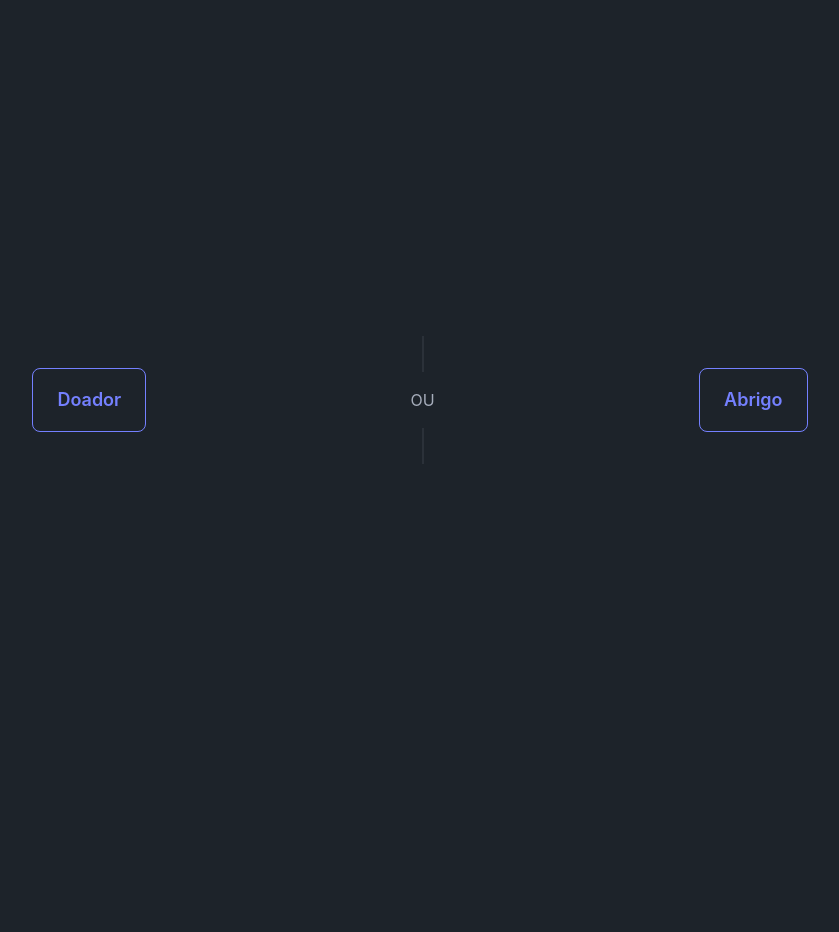
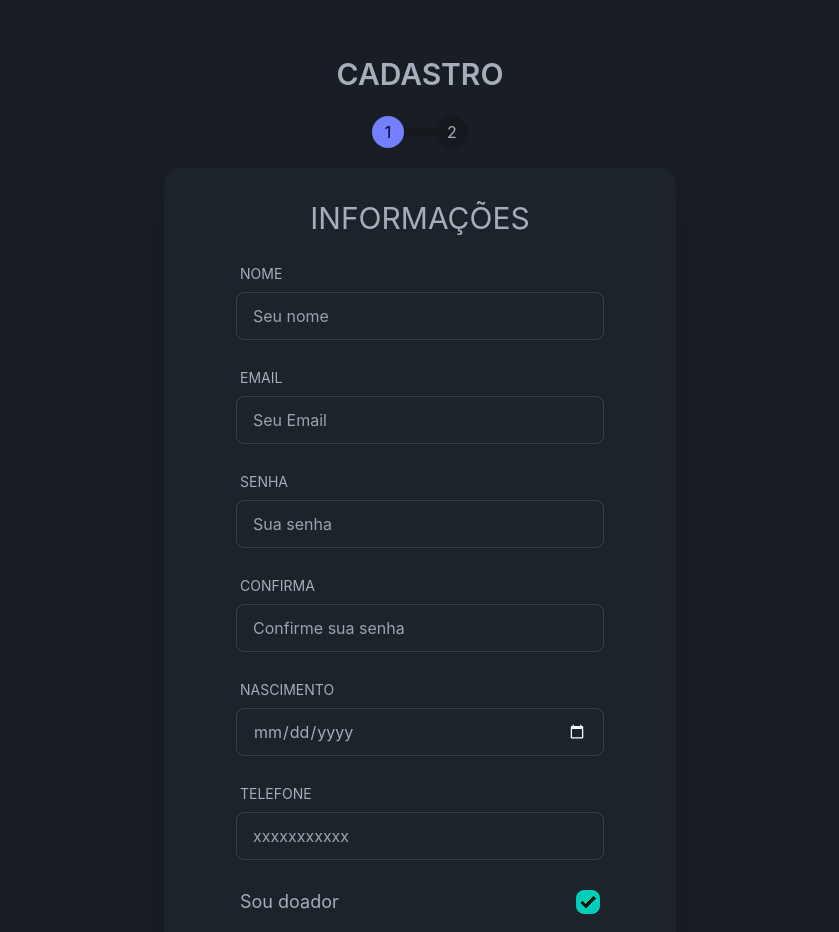
Before and after one commit to thiagoblauthferreira/CG-Front-end, a React (Create React App) app: page /cadastro in a window 1280 px wide. Shown: the top 932 px of the page, without its empty margins (220-1059 px from the left). Before the commit the page ends 800 px from the top, so only its background shows below. Built offline with nearby package versions, Linux system fonts and the light colour scheme.

Commit message:
adicionados telefone e chacagem de doador ou coordenador no registro de usuário, melhorando clean code e alterando rua para logradouro

```diff
--- a/package.json
+++ b/package.json
@@ -15,6 +15,7 @@
     "react": "^18.3.1",
     "react-dom": "^18.3.1",
     "react-hook-form": "^7.51.5",
+    "react-input-mask": "^2.0.4",
     "react-router-dom": "^6.23.1",
     "react-scripts": "5.0.1",
     "typescript": "^4.9.5",
--- a/src/App.tsx
+++ b/src/App.tsx
@@ -1,16 +1,14 @@
 import { Routes, Route, BrowserRouter as Router } from "react-router-dom";
 import "./App.css";
 import LoginPointScreen from "./pages/Login/login";
-import SignUpChoiceScreen from "./pages/Sign Up/signup";
-import SignUpDoadorScreen from "./pages/Sign Up/Doador/doador.signup";
+import SignUpScreen from "./pages/Sign Up/Doador/doador.signup";
 
 function App() {
   return (
     <Router>
       <Routes>
         <Route element={<LoginPointScreen />} path="/login"></Route>
-        <Route element={<SignUpChoiceScreen />} path="/cadastro"></Route>
-        <Route element={<SignUpDoadorScreen />} path="/cadastro/doador"></Route>
+        <Route element={<SignUpScreen />} path="/cadastro"></Route>
       </Routes>
     </Router>
   );
--- a/src/components/FormField.tsx
+++ b/src/components/FormField.tsx
@@ -1,3 +1,4 @@
+import { InputHTMLAttributes } from "react";
 import {
   FieldError,
   FieldValues,
@@ -6,17 +7,14 @@ import {
   UseFormSetError,
 } from "react-hook-form";
 
-interface FormFieldProps<T extends FieldValues> {
+interface FormFieldProps<T extends FieldValues> extends InputHTMLAttributes<HTMLInputElement> {
   error: FieldError | undefined;
   register: UseFormRegister<T>;
   setError: UseFormSetError<T>;
+  accept?: string;
   name: Path<T>;
-  type: React.HTMLInputTypeAttribute;
-  focus?: boolean;
-  placeHolder?: string;
   inputClassName?: string;
-  containerClassName?: string
-  pattern?: string;
+  containerClassName?: string;
 }
 
 function FormField<T extends FieldValues>(props: FormFieldProps<T>) {
@@ -25,14 +23,12 @@ function FormField<T extends FieldValues>(props: FormFieldProps<T>) {
       <label className="label">
         <span className="label-text uppercase">{props.name}</span>
       </label>
+
       <input
-        autoFocus={props.focus}
-        pattern={props.pattern}
-        type={props.type}
-        placeholder={props.placeHolder}
         {...props.register(props.name)}
+        {...props}
         className={`input input-bordered ${props.inputClassName} ${
-          (props.error && "input-error")
+          props.error && "input-error"
         }`}
       />
       <span className="text-error h-5 w-full text-sm pt-2">
@@ -43,5 +39,5 @@ function FormField<T extends FieldValues>(props: FormFieldProps<T>) {
 }
 
 export function FormFieldConstructor<T extends FieldValues>() {
-  return FormField<T>
+  return FormField<T>;
 }
--- a/src/pages/Login/login.tsx
+++ b/src/pages/Login/login.tsx
@@ -45,7 +45,7 @@ function LoginPointScreen(props: LoginComponentProps) {
               <FormField
                 name="email"
                 type="email"
-                placeHolder="Seu Email"
+                placeholder="Seu Email"
                 register={register}
                 setError={setError}
                 error={errors?.email}
@@ -54,7 +54,7 @@ function LoginPointScreen(props: LoginComponentProps) {
                 name="senha"
                 type="password"
                 register={register}
-                placeHolder="Sua senha"
+                placeholder="Sua senha"
                 setError={setError}
                 error={errors.senha}
               />
--- a/src/pages/Sign Up/Doador/SignUpSteps/Adress/AdressStep.tsx
+++ b/src/pages/Sign Up/Doador/SignUpSteps/Adress/AdressStep.tsx
@@ -16,9 +16,10 @@ interface AdressProps {
     setValues: Dispatch<SetStateAction<any>>;
     values: any;
   };
+  submitForm: false | Function;
 }
 
-function AdressStep({ steps, form }: AdressProps) {
+function AdressStep({ steps, form, submitForm }: AdressProps) {
   const {
     register,
     handleSubmit,
@@ -30,14 +31,16 @@ function AdressStep({ steps, form }: AdressProps) {
   });
 
   async function onSubmit(data: AdressInterface) {
-    steps.setCurrent(steps.current + 1);
-    form.setValues({ ...data, ...form.values });
-    console.log(form.values);
+    form.setValues({ ...form.values, endereco: data });
+    if (submitForm) submitForm(form.values);
   }
 
   const FormField = FormFieldConstructor<AdressInterface>();
   return (
-    <form onSubmit={handleSubmit(onSubmit)} className="flex flex-col justify-center">
+    <form
+      onSubmit={handleSubmit(onSubmit)}
+      className="flex flex-col justify-center"
+    >
       <h1 className="text-3xl uppercase pb-5 text-center bold">Endereço</h1>
       <FormField
         error={errors?.CEP}
@@ -45,17 +48,17 @@ function AdressStep({ steps, form }: AdressProps) {
         setError={setError}
         name="CEP"
         type="text"
-        placeHolder="CEP"
+        placeholder="CEP"
       />
-      <div className="flex w-full fex-row items-center">
+      <div className="grid grid-cols-4 gap-1">
         <FormField
           name="cidade"
           type="text"
-          placeHolder="Cidade"
+          placeholder="Cidade"
           error={errors?.cidade}
           register={register}
           setError={setError}
-          containerClassName="w-full"
+          containerClassName="col-span-3"
         />
         <SelectInput
           error={errors?.estado as FieldError | undefined}
@@ -63,38 +66,50 @@ function AdressStep({ steps, form }: AdressProps) {
           setError={setError}
           name="estado"
           items={Estados}
-          className="ml-1"
+          className="col-span-1"
         />
       </div>
       <FormField
         name="bairro"
         type="text"
-        placeHolder="Bairro"
+        placeholder="Bairro"
         error={errors?.bairro}
         register={register}
         setError={setError}
       />
-      <div className="flex fex-row items-center">
+      <div className="grid grid-cols-4 gap-1">
         <FormField
-          error={errors?.rua}
+          error={errors?.logradouro}
           register={register}
           setError={setError}
-          name="rua"
+          name="logradouro"
           type="text"
-          placeHolder="Rua"
-          containerClassName="w-full"
+          placeholder="logradouro"
+          containerClassName="col-span-3"
         />
         <FormField
           name="numero"
           type="number"
-          placeHolder="Nº"
+          placeholder="Nº"
           error={errors?.numero}
           register={register}
           setError={setError}
-          inputClassName="w-24 ml-1"
+          inputClassName="col-span-1"
         />
       </div>
-      <button className="mx-auto mt-5 btn btn-primary w-2/3">Próximo</button>
+      <div className="w-full">
+        <label className="label w-full">
+          <span className="label-text uppercase">Complemento</span>
+        </label>
+        <textarea
+          placeholder="Complemento..."
+          {...register("complemento")}
+          className="w-full textarea textarea-bordered"
+        />
+      </div>
+      <button className="mx-auto mt-5 btn btn-primary w-2/3">
+        Cadastrar-se
+      </button>
     </form>
   );
 }
--- a/src/pages/Sign Up/Doador/SignUpSteps/Adress/utils/adress.zod.interface.ts
+++ b/src/pages/Sign Up/Doador/SignUpSteps/Adress/utils/adress.zod.interface.ts
@@ -2,16 +2,17 @@ import z from 'zod';
 import { Estados } from './Estados';
 
 export type AdressInterface = {
-    rua: string;
+    logradouro: string;
     numero: number;
     bairro: string;
     cidade: string;
     estado: string[];
     CEP: string;
+    complemento: string;
 }
 
 export const AdressSchema = z.object({
-    rua: z
+    logradouro: z
         .string()
         .min(1, { message: "Rua vazia" })
         .max(500, { message: "caracteres demais para este campo" }),
@@ -28,4 +29,5 @@ export const AdressSchema = z.object({
         .min(8, { message: "CEP inválido" })
         .max(9, { message: "CEP inválido" })
         .regex(/^\d{8}$|^\d{5}-\d{3}$/, { message: "CEP inválido" }),
+    complemento: z.string().optional()
 })
--- a/src/pages/Sign Up/Doador/SignUpSteps/PersonalInfos/PersonalInfos.tsx
+++ b/src/pages/Sign Up/Doador/SignUpSteps/PersonalInfos/PersonalInfos.tsx
@@ -1,11 +1,12 @@
-import { FieldErrors, useForm } from "react-hook-form";
+import { useForm } from "react-hook-form";
 import { FormFieldConstructor } from "../../../../../components/FormField";
-import { Dispatch, FormEvent, SetStateAction } from "react";
+import { Dispatch, SetStateAction } from "react";
 import {
   PersonalInfosInterface,
   PersonalInfosSchema,
 } from "./utils/personalInfos.zod.interface";
 import { zodResolver } from "@hookform/resolvers/zod";
+import { resolve } from "path";
 
 interface PersonalInfosProps {
   steps: {
@@ -31,9 +32,9 @@ export function PersonalInfosStep({ steps, form }: PersonalInfosProps) {
   });
 
   async function onSubmit(data: PersonalInfosInterface) {
+    form.setValues(data);
+    console.log(form.values);
     steps.setCurrent(steps.current + 1);
-    form.setValues({ ...form.values, ...data });
-    console.log(form.values);
   }
 
   const FormField = FormFieldConstructor<PersonalInfosInterface>();
@@ -46,18 +47,16 @@ export function PersonalInfosStep({ steps, form }: PersonalInfosProps) {
       <h1 className="text-3xl uppercase pb-5 text-center bold">Informações</h1>
       <FormField
         name="nome"
-        type="text"
-        focus={true}
         register={register}
-        placeHolder="Seu Nome"
         setError={setError}
+        placeholder="Seu nome"
         error={errors?.nome}
       />
       <FormField
         name="email"
         type="email"
         register={register}
-        placeHolder="Seu Email"
+        placeholder="Seu Email"
         setError={setError}
         error={errors?.email}
       />
@@ -65,7 +64,7 @@ export function PersonalInfosStep({ steps, form }: PersonalInfosProps) {
         name="senha"
         type="password"
         register={register}
-        placeHolder="Sua senha"
+        placeholder="Sua senha"
         setError={setError}
         error={errors?.senha}
       />
@@ -73,7 +72,7 @@ export function PersonalInfosStep({ steps, form }: PersonalInfosProps) {
         name="confirma"
         type="password"
         register={register}
-        placeHolder="Confirme sua senha"
+        placeholder="Confirme sua senha"
         setError={setError}
         error={errors?.confirma}
       />
@@ -84,6 +83,31 @@ export function PersonalInfosStep({ steps, form }: PersonalInfosProps) {
         setError={setError}
         error={errors?.nascimento}
       />
+      <FormField
+        name="telefone"
+        type="tel"
+        placeholder="xxxxxxxxxxx"
+        register={register}
+        setError={setError}
+        error={errors?.telefone}
+      />
+      <label className="cursor-pointer label">
+        <span className="label-text text-lg">Sou doador</span>
+        <input
+          {...register("isDonor")}
+          type="checkbox"
+          defaultChecked
+          className="checkbox checkbox-accent"
+        />
+      </label>
+      <label className="cursor-pointer label">
+        <span className="label-text text-lg">Sou coordenador de abrigo</span>
+        <input
+          {...register("isCoordinator")}
+          type="checkbox"
+          className="checkbox checkbox-accent"
+        />
+      </label>
       <button className="mx-auto mt-5 btn btn-primary w-2/3">Próximo</button>
     </form>
   );
--- a/src/pages/Sign Up/Doador/SignUpSteps/PersonalInfos/utils/personalInfos.zod.interface.ts
+++ b/src/pages/Sign Up/Doador/SignUpSteps/PersonalInfos/utils/personalInfos.zod.interface.ts
@@ -7,6 +7,9 @@ export type PersonalInfosInterface = {
   senha: string;
   confirma: string;
   nascimento: string;
+  telefone: string;
+  isDonor: boolean;
+  isCoordinator: boolean;
 };
 
 function isAdult(birthDateString: string) {
@@ -52,6 +55,13 @@ export const PersonalInfosSchema = z
           .refine((data) => isYearInRange(data), { message: "Data inválida" })
       )
       .refine((data) => isAdult(data), { message: "Você deve ser adulto" }),
+    telefone: z
+      .string()
+      .min(1, { message: "Telefone vazio" })
+      .min(10, { message: "Adicione também seu ddd" })
+      .max(11, { message: "telefone invalido" }),
+    isDonor: z.boolean(),
+    isCoordinator: z.preprocess(value => value === 'on', z.boolean())
   })
   .refine(
     ({ senha, confirma }) => {
--- a/src/pages/Sign Up/Doador/doador.signup.tsx
+++ b/src/pages/Sign Up/Doador/doador.signup.tsx
@@ -1,5 +1,4 @@
 import AdressStep from "./SignUpSteps/Adress/AdressStep";
-import VehiclesStep from "./SignUpSteps/Vehicles/VehiclesStep";
 import { useState } from "react";
 import { PersonalInfosStep } from "./SignUpSteps/PersonalInfos/PersonalInfos";
 
@@ -9,16 +8,21 @@ import { PersonalInfosStep } from "./SignUpSteps/PersonalInfos/PersonalInfos";
  */
 interface SignUpDoadorProps {}
 
-function SignUpDoadorScreen(props: SignUpDoadorProps) {
+function SignUpScreen(props: SignUpDoadorProps) {
   const [currentStep, setCurrentStep] = useState(1);
   const [formValues, setFormValues] = useState({});
 
-  const steps = [PersonalInfosStep, AdressStep, VehiclesStep];
+  const steps = [PersonalInfosStep, AdressStep];
 
   function backStep(step: number) {
     if (step < currentStep) {
       setCurrentStep(step);
     }
+  }
+
+  function submitForm(data: any) {
+    console.log(data);
+    console.log(formValues);
   }
 
   /**
@@ -27,13 +31,11 @@ function SignUpDoadorScreen(props: SignUpDoadorProps) {
    * para a tela de usuário
    */
   return (
-    <section className="login-section">
-      <div className="hero min-h-screen bg-base-200">
+    <section className="signup-section">
+      <div className="hero min-h-screen bg-base-200 py-10">
         <div className="hero-content w-3/4 flex flex-col">
           <div className="text-center">
-            <h1 className="text-3xl mb-5 uppercase font-semibold">
-              cadastro de doador
-            </h1>
+            <h1 className="text-3xl mb-5 uppercase font-semibold">cadastro</h1>
             <ul className="steps text-slate-700">
               {steps.map((_, i) => {
                 return (
@@ -48,9 +50,11 @@ function SignUpDoadorScreen(props: SignUpDoadorProps) {
               })}
             </ul>
           </div>
-          <div className="card shrink-0 w-full px-10 max-w-lg shadow-2xl bg-base-100">
+          <div className="card shrink-0 w-full md:px-10 max-w-lg shadow-2xl bg-base-100">
             <div className="card-body">
               {steps.map((Step, i) => {
+                const lastStep = i + 1 === steps.length;
+
                 return (
                   <div
                     className={`flex-col justify-center ${
@@ -60,8 +64,12 @@ function SignUpDoadorScreen(props: SignUpDoadorProps) {
                   >
                     {
                       <Step
-                        steps={{current: currentStep, setCurrent: setCurrentStep}}
-                        form={{values: formValues, setValues: setFormValues}}
+                        steps={{
+                          current: currentStep,
+                          setCurrent: setCurrentStep,
+                        }}
+                        form={{ values: formValues, setValues: setFormValues }}
+                        submitForm={lastStep && submitForm}
                       />
                     }
                   </div>
@@ -75,4 +83,4 @@ function SignUpDoadorScreen(props: SignUpDoadorProps) {
   );
 }
 
-export default SignUpDoadorScreen;
+export default SignUpScreen;
--- a/src/pages/Sign Up/signup.tsx
+++ /dev/null
@@ -1,40 +0,0 @@
-import { Link } from "react-router-dom";
-
-/**
- * caso alguma prop seja passada para
- * o formulário adicione-a aqui
- */
-interface SignUpScreenInterface {}
-
-function SignUpChoiceScreen(props: SignUpScreenInterface) {
-  /**
-   * Checa se a sessão está ativa,
-   * se estiver redirecione o usuário
-   * para a tela de usuário
-   */
-  return (
-    <section className="login-section flex items-center h-svh w-full">
-      <div className="flex flex-col w-full lg:flex-row py-auto">
-        <div className="grid flex-grow h-32 card rounded-box place-items-center">
-          <Link
-            to={"/cadastro/doador"}
-            className="btn btn-outline btn-lg btn-primary"
-          >
-            Doador
-          </Link>
-        </div>
-        <div className="divider lg:divider-horizontal">OU</div>
-        <div className="grid flex-grow h-32 card rounded-box place-items-center">
-          <Link
-            to={"/cadastro/abrigo"} //to do
-            className="btn btn-outline btn-lg btn-primary"
-          >
-            Abrigo
-          </Link>
-        </div>
-      </div>
-    </section>
-  );
-}
-
-export default SignUpChoiceScreen;
```
Also changed, not shown: src/utils/api/api.handler.ts (added, +29 -0 lines), 1 other file (tests, documents, lock files or other folders).
